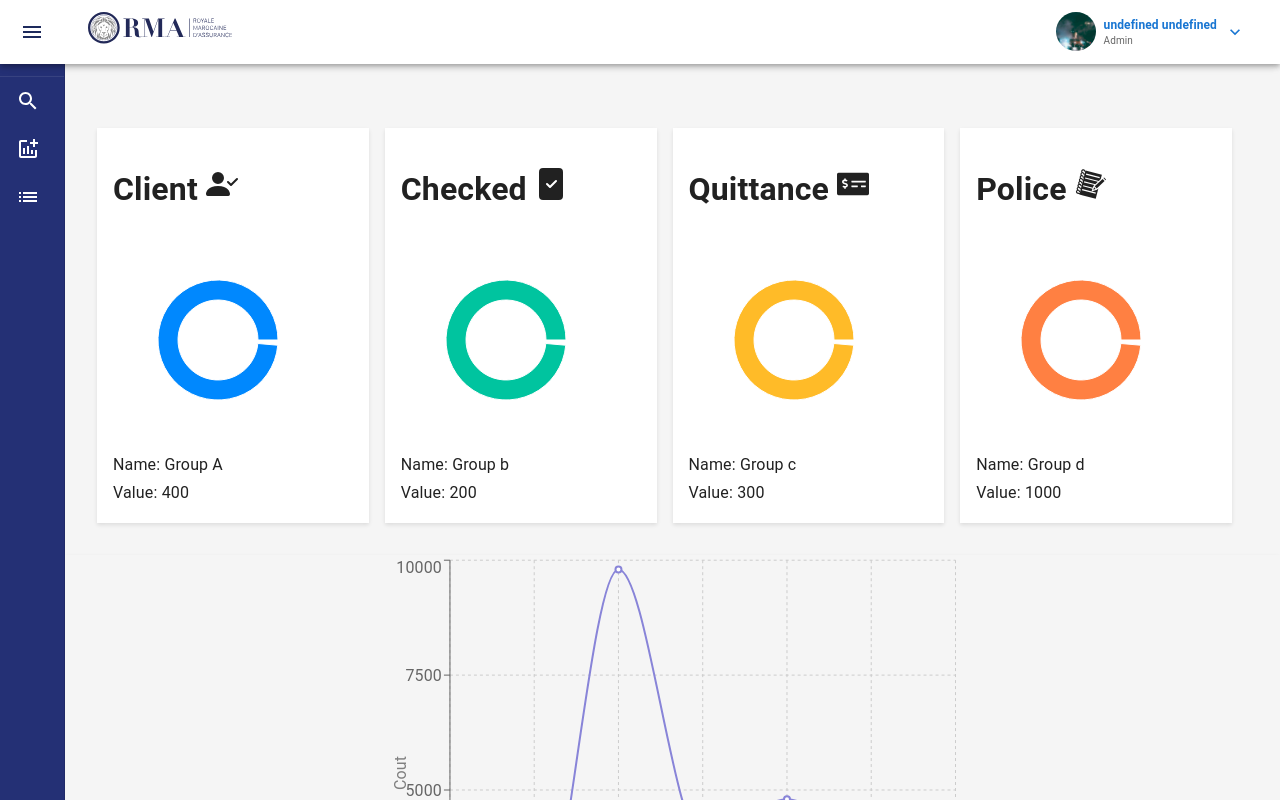
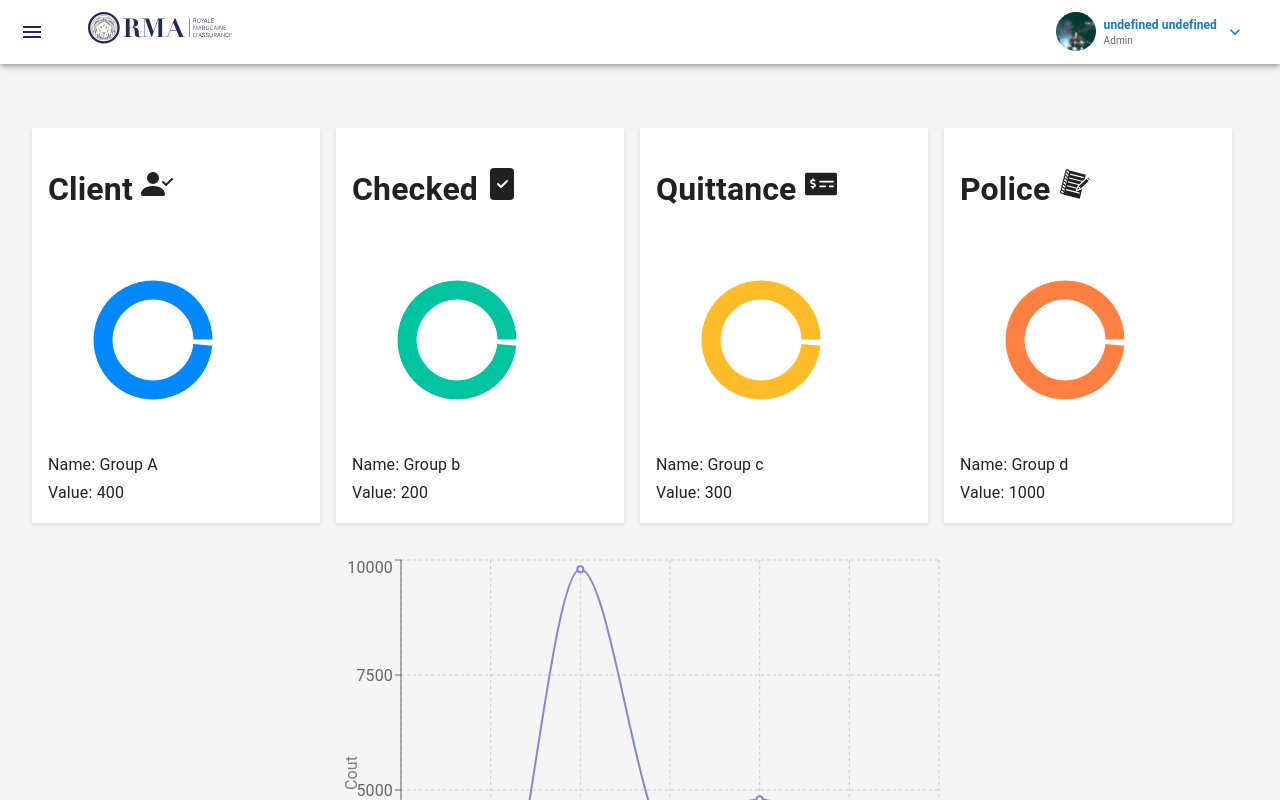
Before and after one commit to achraflagchour99/EmissionQuittance-Front, a React (Create React App) app: page / in a window 1280 px wide. Built offline with nearby package versions, Linux system fonts and the light colour scheme.

Commit message:
sidebar updated

```diff
--- a/src/components/Forms/Police/Add/AddPolice.tsx
+++ b/src/components/Forms/Police/Add/AddPolice.tsx
@@ -177,7 +177,19 @@ const isStepComplete = () => {
           },
         });
     return (
-       <Box sx={{ padding: '2rem', marginBottom: '2rem', marginTop: '0.1rem', height: '38rem', backgroundColor: 'white', justifyContent: 'center', boxShadow: '2px 2px 2px 1px rgba(0, 0, 0, 0.2)', marginLeft: '2rem', marginRight: '2rem' }}>
+        <Box
+        sx={{
+          padding: '2rem',
+          marginBottom: '2rem',
+          marginTop: '0.1rem',
+          height: '38rem',
+          backgroundColor: 'white',
+          justifyContent: 'center',
+          marginLeft: '2rem',
+          marginRight: '2rem',
+          borderRadius: '10px', // Adjust the value as needed
+        }}
+      >
             <Typography marginBottom={"20px"} variant="h6" align="center" color="primary" gutterBottom>
                     Nouvelle Police
             </Typography>
@@ -473,7 +485,7 @@ const isStepComplete = () => {
           <ArrowBackIcon /> Retour
         </Button>
         )}
-        <Button type="submit" variant="contained" color="success" onClick={activeStep === steps.length - 1 ? handleSubmit : handleNext}>
+        <Button type="submit" variant="outlined" onClick={activeStep === steps.length - 1 ? handleSubmit : handleNext}>
   {activeStep === steps.length - 1 ? 'Ajouter' : 'Suivant'} <NavigateNextIcon />
 </Button>
       </div>
--- a/src/components/Sidebar/index.tsx
+++ b/src/components/Sidebar/index.tsx
@@ -1,4 +1,4 @@
-import React from "react";
+import React, { useState } from 'react';
 import { Box, Divider, IconButton, Stack, Typography } from "@mui/material";
 import ChevronRightIcon from "@mui/icons-material/ChevronRight";
 import ChevronLeftIcon from "@mui/icons-material/ChevronLeft";
@@ -8,14 +8,11 @@ import MuiDrawer from "@mui/material/Drawer";
 import { closedMixin, openedMixin } from "../../styles/mixins";
 import { DRAWER_WIDTH } from "../../utils/constants";
 import RenderText from "../../utils/RenderText";
-import { mainListItems } from "./listitems";
+import ListItems from "./listitems";
 
 const StyledTypography = styled(Typography)({
-  //color: "#1d2442",
-  //color: "#3ba5df",
   fontSize: "25px",
   fontWeight: "bold",
-  //textAlign: "left",
   textTransform: "uppercase",
 });
 
@@ -33,6 +30,11 @@ const Drawer = styled(MuiDrawer, {
   ...(!open && {
     ...closedMixin(theme),
     "& .MuiDrawer-paper": closedMixin(theme),
+    visibility: "hidden", // Ajoutez cette ligne
+    transition: theme.transitions.create("visibility", {
+      easing: theme.transitions.easing.easeOut,
+      duration: theme.transitions.duration.leavingScreen,
+    }),
   }),
 }));
 
@@ -41,7 +43,6 @@ export const DrawerHeader = styled("div")(({ theme }) => ({
   alignItems: "center",
   justifyContent: "flex-end",
   padding: theme.spacing(0, 1),
-  // necessary for content to be below app bar
   ...theme.mixins.toolbar,
 }));
 
@@ -50,7 +51,7 @@ export const SidebarDivider = () => {
     <Divider
       sx={{
         mt: "12px",
-        bgcolor: "#fff", // "common.separationLine",
+        bgcolor: "#fff",
         opacity: 0.1,
         height: "1px",
       }}
@@ -79,6 +80,11 @@ const AppSidebar = ({
         sx: {
           backgroundColor: "#243075",
           color: "white",
+          visibility: open ? "visible" : "hidden", // Ajoutez cette ligne
+          transition: theme.transitions.create("visibility", {
+            easing: theme.transitions.easing.easeOut,
+            duration: theme.transitions.duration.enteringScreen,
+          }),
         },
       }}
     >
@@ -94,13 +100,12 @@ const AppSidebar = ({
             <Box>
               <Stack>
                 <Stack direction="row" spacing={1} alignItems="center">
-                  <StyledTypography sx={{fontSize:15, marginTop:1}} >
+                  <StyledTypography sx={{ fontSize: 15, marginTop: 1 }}>
                     <RenderText value="EMISSION QUITTANCE" />
                   </StyledTypography>
-
                 </Stack>
                 <Divider
-                  sx={{ height: "2px", bgcolor: "#AF7F1F", mt: "4px" }}
+                  sx={{ height: "2px", bgcolor: "#AF7F1F", mt: "5px" }}
                 />
               </Stack>
             </Box>
@@ -113,26 +118,15 @@ const AppSidebar = ({
             </IconButton>
           </Stack>
         ) : (
-          <IconButton
-            color="inherit"
-            aria-label="open drawer"
-            onClick={handleDrawerOpen}
-            edge="start"
-            sx={{ mr: 0.5 }}
-          >
-            <MenuIcon />
+          <IconButton onClick={handleDrawerOpen}>
+            <MenuIcon sx={{ color: "#fff" }} />
           </IconButton>
         )}
       </DrawerHeader>
-      <Divider sx={{
-        mt: "12px",
-        bgcolor: "#fff", // "common.separationLine",
-        opacity: 0.1,
-        height: "1px",
-      }}/>
-      {mainListItems}
+      <div style={{ margin: '7px 0' }}></div>
+      <ListItems />
     </Drawer>
   );
 };
 
-export default AppSidebar;
+export default AppSidebar
--- a/src/components/Sidebar/listitems.tsx
+++ b/src/components/Sidebar/listitems.tsx
@@ -1,40 +1,89 @@
-import ListItemButton from '@mui/material/ListItemButton';
-import ListItemIcon from '@mui/material/ListItemIcon';
-import ListItemText from '@mui/material/ListItemText';
-import AddchartIcon from '@mui/icons-material/Addchart';
-import SearchIcon from '@mui/icons-material/Search';
-import ListIcon from '@mui/icons-material/List';
+import React, { useState } from 'react';
 import { Link } from 'react-router-dom';
-export const mainListItems = (
+import { Divider, ListItemButton, ListItemIcon, ListItemText } from '@mui/material';
+import PostAddIcon from '@mui/icons-material/PostAdd';
+import ExpandMoreIcon from '@mui/icons-material/ExpandMore';
+import ExpandLessIcon from '@mui/icons-material/ExpandLess';
+import ArticleIcon from '@mui/icons-material/Article';
+import DescriptionIcon from '@mui/icons-material/Description';
+import DifferenceIcon from '@mui/icons-material/Difference';
+import FindInPageIcon from '@mui/icons-material/FindInPage';
+import ContentPasteSearchIcon from '@mui/icons-material/ContentPasteSearch';
+const ListItems = () => {
+  const [policeOpen, setPoliceOpen] = useState(false);
+  const [quittanceOpen, setQuittanceOpen] = useState(false);
+
+  const handlePoliceClick = () => {
+    setPoliceOpen(!policeOpen);
+  };
+
+  const handleQuittanceClick = () => {
+    setQuittanceOpen(!quittanceOpen);
+  };
+
+  return (
     <div>
-
-    <Link to="/police-search" style={{ textDecoration: 'none' , color: 'inherit' }} >
+      <ListItemButton onClick={handlePoliceClick}>
+        <ListItemIcon>
+          <ArticleIcon style={{ color: 'white' }} />
+        </ListItemIcon>
+        <ListItemText primary="Police" />
+        {policeOpen ? <ExpandLessIcon style={{ color: 'white' }} /> : <ExpandMoreIcon style={{ color: 'white' }} />}
+      </ListItemButton>
+      {policeOpen && (
+        <div>
+          <Link to="/police-add" style={{ textDecoration: 'none', color: 'inherit' }}>
             <ListItemButton>
               <ListItemIcon>
-        <SearchIcon style={{ color: 'white' }}/>
+                <PostAddIcon style={{ color: 'white' }}/>
               </ListItemIcon>
-      <ListItemText primary="Rechercher Police" />
+              <ListItemText primary="Ajouter Police" />
             </ListItemButton>
           </Link>
-
-    <Link to="/quittance-add" style={{ textDecoration: 'none' , color: 'inherit' }} >
+          <Link to="/police-search" style={{ textDecoration: 'none', color: 'inherit' }}>
             <ListItemButton>
               <ListItemIcon>
-        <AddchartIcon style={{ color: 'white' }}/>
+              <FindInPageIcon style={{ color: 'white' }}/>
+              </ListItemIcon>
+              <ListItemText primary="Liste de Polices" />
+            </ListItemButton>
+          </Link>
+        </div>
+      )}
+      <div style={{ margin: '10px 0' }}></div>
+      <Divider style={{ backgroundColor: 'white' }} />
+      <Divider style={{ backgroundColor: 'white' }} />
+      <div style={{ margin: '10px 0' }}></div>
+
+      <ListItemButton onClick={handleQuittanceClick}>
+        <ListItemIcon>
+          <DescriptionIcon style={{ color: 'white' }} />
+        </ListItemIcon>
+        <ListItemText primary="Quittance" />
+        {quittanceOpen ? <ExpandLessIcon style={{ color: 'white' }} /> : <ExpandMoreIcon style={{ color: 'white' }} />}
+      </ListItemButton>
+      {quittanceOpen && (
+        <div>
+          <Link to="/quittance-add" style={{ textDecoration: 'none', color: 'inherit' }}>
+            <ListItemButton>
+              <ListItemIcon>
+                <DifferenceIcon style={{ color: 'white' }}/>
               </ListItemIcon>
               <ListItemText primary="Ajouter Quittance" />
             </ListItemButton>
           </Link>
-
-
-
-    <Link to="/quittance-search" style={{ textDecoration: 'none' , color: 'inherit' }} >
+          <Link to="/quittance-search" style={{ textDecoration: 'none', color: 'inherit' }}>
             <ListItemButton>
               <ListItemIcon>
-        <ListIcon style={{ color: 'white' }}/>
+              <ContentPasteSearchIcon style={{ color: 'white' }}/>
               </ListItemIcon>
-      <ListItemText primary="Rechercher Quittance" />
+              <ListItemText primary="Liste de Quittances" />
             </ListItemButton>
           </Link>
         </div>
+      )}
+    </div>
   );
+};
+
+export default ListItems;
--- a/src/layout/MainContent.tsx
+++ b/src/layout/MainContent.tsx
@@ -1,5 +1,6 @@
 
 import { DrawerHeader } from "../components/Sidebar";
+import { DRAWER_WIDTH } from "../utils/constants";
 import { Box, CssBaseline, ThemeProvider, createTheme } from "@mui/material";
 import "../App.css";
 import React from "react";
@@ -39,15 +40,18 @@ export const MainContent = () => {
     flexGrow: 1,
     height: "100vh",
     overflow: "auto",
+    marginLeft: open ? 0 : `-${DRAWER_WIDTH}px`,
+    paddingLeft: open ? 0 : `185px`,
+    transition: "margin-left 0.1s ease-in-out",
+    width: open ? `calc(100% - ${DRAWER_WIDTH}px)` : "100%",
   }}
 >
   <DrawerHeader />
   <Box sx={{ pt: 4 }}>
-
     <Outlet />
-
   </Box>
 </Box>
+
 
     </Box>
     </ThemeProvider>
```
Lines whose indentation alone changed are shown as unchanged.
